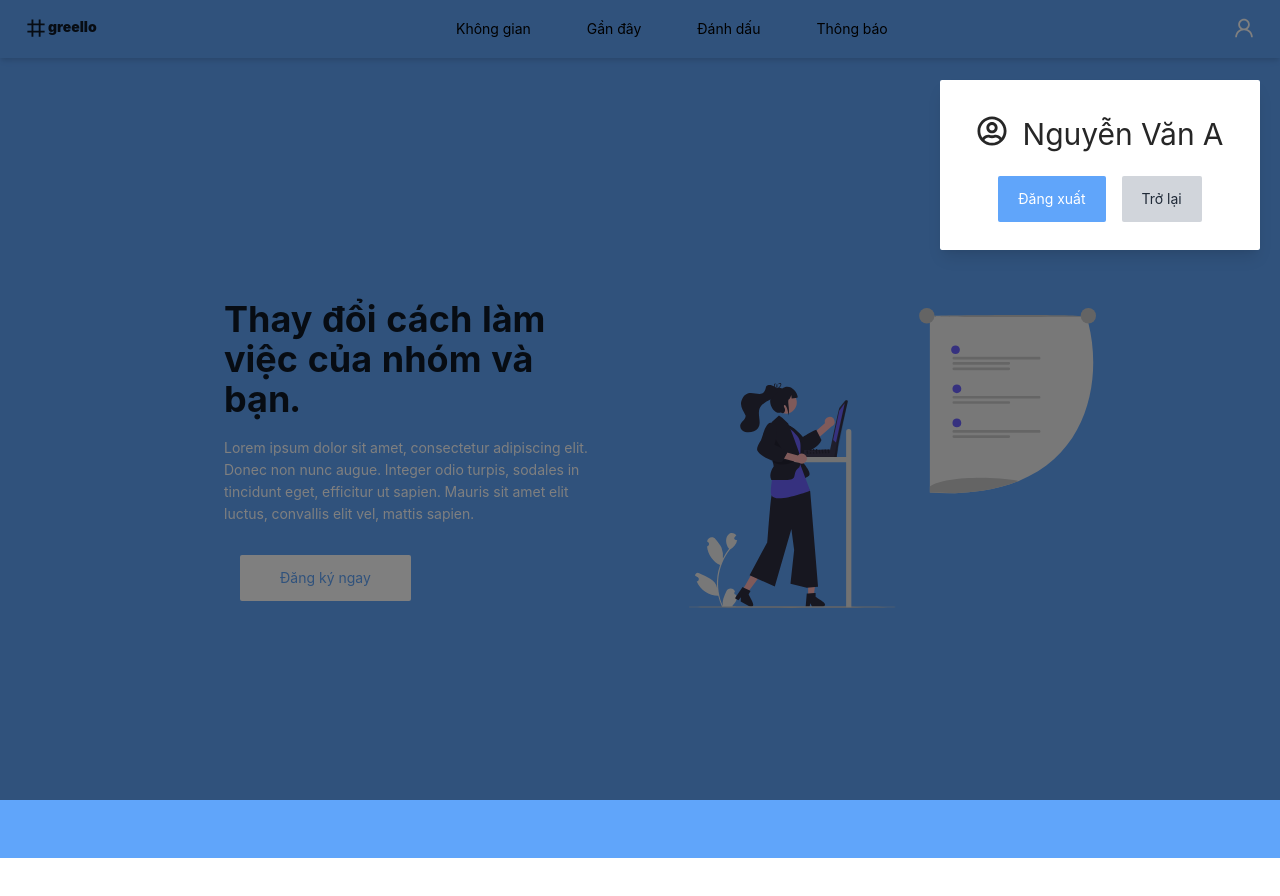
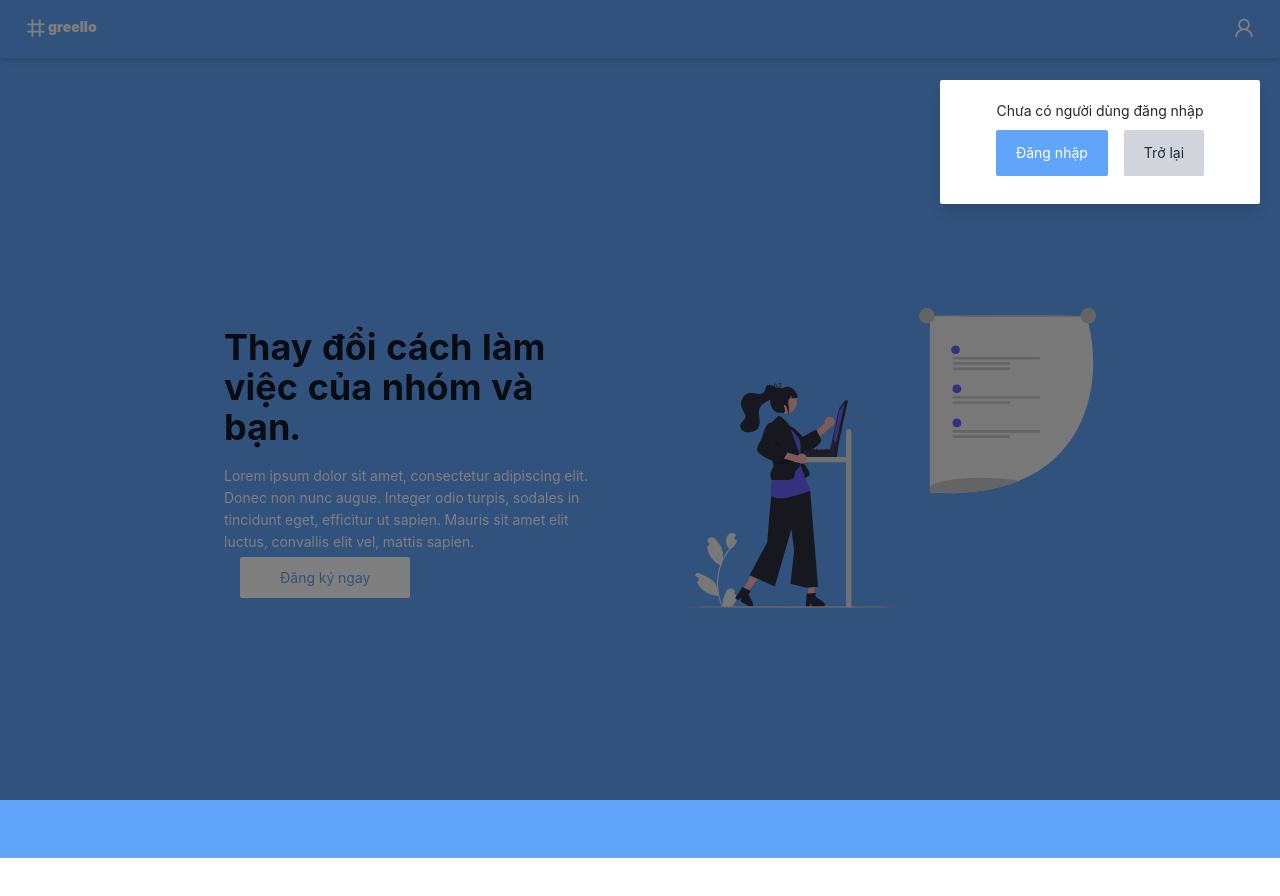
Before and after one commit to SilvirD/TodoApp-FinalProject, a React (Create React App) app: page /home in a window 1280 px wide. Both pictures are taken after a click on the element 1244 px from the left and 28 px from the top of the page. Shown: the top 896 px of the page. Built offline with nearby package versions, Linux system fonts and the light colour scheme.

Commit message:
mod: login redirect

```diff
--- a/package.json
+++ b/package.json
@@ -4,7 +4,6 @@
   "private": true,
   "dependencies": {
     "@craco/craco": "^6.3.0",
-    "@reduxjs/toolkit": "^1.6.2",
     "@testing-library/jest-dom": "^5.11.4",
     "@testing-library/react": "^11.1.0",
     "@testing-library/user-event": "^12.1.10",
@@ -17,7 +16,6 @@
     "react-beautiful-dnd": "^13.1.0",
     "react-dom": "^17.0.2",
     "react-icons": "^4.3.1",
-    "react-redux": "^7.2.6",
     "react-router-dom": "^5.3.0",
     "react-scripts": "4.0.3",
     "sass": "^1.43.4",
--- a/src/App.js
+++ b/src/App.js
@@ -16,6 +16,7 @@ import imageList from "./images/index";
 function App() {
   const [userModal, setUserModal] = useState(false);
   const [mobileMenu, setMobileMenu] = useState(false);
+  const [loginState, setLogState] = useState(localStorage.getItem("tokenLogin"))
 
   const imgList = Object.values(imageList);
   const randImg = imgList[Math.floor(Math.random() * imgList.length)];
@@ -44,18 +45,23 @@ function App() {
             setUserModal={setUserModal}
             mobileMenu={mobileMenu}
             setMobileMenu={setMobileMenu}
+            loginState={loginState}
           />
-          <UserDialog userModal={userModal} setUserModal={setUserModal} />
+          <UserDialog userModal={userModal} setUserModal={setUserModal}
+          loginState={loginState} setLogState={setLogState} />
           <MobileMenu mobileMenu={mobileMenu} setMobileMenu={setMobileMenu} />
 
           <Switch>
+            <Route exact path="/login">
+              <Login loginState={loginState} setLogState={setLogState} />
+              </Route>
+            <Route exact path="/register" component={Register} />
+            <Route exact path="/home" component={Home} />
+
             <Route exact path="/" component={Workspace} />
             <Route exact path="/recent/:id" component={Recent} />
             <Route exact path="/bookmark" component={Bookmark} />
             <Route exact path="/notification/:id" component={TableDetail} />
-            <Route exact path="/login" component={Login} />
-            <Route exact path="/register" component={Register} />
-            <Route exact path="/home" component={Home} />
           </Switch>
         </div>
       </Router>
--- a/src/components/Home/Section.js
+++ b/src/components/Home/Section.js
@@ -1,4 +1,5 @@
 import '../../styles/Home.scss'
+import { Link } from "react-router-dom";
 
 
 const Section = ({ text, desc, svgLink, blueBg, haveButton, reverse }) => {
@@ -8,7 +9,7 @@ const Section = ({ text, desc, svgLink, blueBg, haveButton, reverse }) => {
 				<h1 class="font-bold text-4xl">{text}</h1>
 				<p>{desc}</p>
 				{
-					haveButton && (<button>Đăng ký ngay</button>)
+					haveButton && (<Link to="/register">Đăng ký ngay</Link>)
 				}
 			</div>
 			<object data={svgLink} class="w-9/12 md:w-4/12"></object>
--- a/src/components/NavBar/NavBar.js
+++ b/src/components/NavBar/NavBar.js
@@ -3,7 +3,8 @@ import { Link } from "react-router-dom";
 
 import "./NavBar.scss";
 
-const NavBar = ({ userModal, setUserModal, mobileMenu, setMobileMenu }) => {
+const NavBar = ({ userModal, setUserModal, mobileMenu, setMobileMenu, loginState }) => {
+
   const ICONSIZE = 24;
 
   const toggleMobileMenu = (mobileMenu) => {
@@ -20,10 +21,12 @@ const NavBar = ({ userModal, setUserModal, mobileMenu, setMobileMenu }) => {
 
   return (
     <nav className="navbar">
-      <h1 className="brand-section">
+      <Link to="/home" className="brand-section">
         <AiOutlineNumber size={ICONSIZE} /> greello
-      </h1>
+        </Link>
 
+      {
+        loginState &&
         <div className="navlinks">
           <ul>
             <li>
@@ -40,6 +43,7 @@ const NavBar = ({ userModal, setUserModal, mobileMenu, setMobileMenu }) => {
             </li>
           </ul>
         </div>
+      }
 
       <div className="flex absolute top-1 right-3">
         <div
@@ -48,9 +52,9 @@ const NavBar = ({ userModal, setUserModal, mobileMenu, setMobileMenu }) => {
         >
           <AiOutlineUser size={ICONSIZE} />
         </div>
-        <div onClick={(_) => toggleMobileMenu(mobileMenu)} className="menu">
+        {loginState && <div onClick={(_) => toggleMobileMenu(mobileMenu)} className="menu">
           <AiOutlineMenu size={ICONSIZE} />
-        </div>
+        </div>}
       </div>
     </nav>
   );
--- a/src/components/NavBar/NavBar.scss
+++ b/src/components/NavBar/NavBar.scss
@@ -1,5 +1,9 @@
 .navlinks {
   ul > li > a {
-    color: black;
+    color: white;
   }
 }
+
+a {
+  color: white;
+}
--- a/src/components/common/UserDialog.js
+++ b/src/components/common/UserDialog.js
@@ -1,10 +1,13 @@
 import ReactDom from "react-dom";
 import '../../styles/UserDialog.scss'
+import { apiClient } from "../../helper/api_client";
 import { FaRegUserCircle } from "react-icons/fa";
+import { useHistory } from "react-router-dom";
 
-const userDialog = ({ userModal, setUserModal }) => {
+const UserDialog = ({ userModal, setUserModal, loginState, setLogState }) => {
+	const history = useHistory();
+
 	const handleClose = (userModal) => {
-		console.log(userModal)
 		if (userModal) {
 			setUserModal(!userModal)
 		}
@@ -12,19 +15,35 @@ const userDialog = ({ userModal, setUserModal }) => {
 
 	const handleLogout = () => {
 		localStorage.removeItem('tokenLogin')
+		if (userModal) {
+			setUserModal(!userModal)
+			setLogState(localStorage.getItem('tokenLogin'))
+		}
+		history.push('/login')
+	}
+
+	const moveToLogin = () => {
+		if (userModal) {
+			setUserModal(!userModal)
+		}
+		history.push('/login')
 	}
 
 	return ReactDom.createPortal(
 		<>
 		{userModal && <div className="overlay">
 			<div className="dialog">
-				<div className="userinfo">
+				{ loginState && <div className="userinfo">
 					<span><FaRegUserCircle /></span> <span>Nguyễn Văn A</span>
-				</div>
+				</div>}
+				{ !loginState && <span>Chưa có người dùng đăng nhập</span> }
 				<div className="flex">
-					<button className="logout-btn" onClick={_ => handleLogout()}>
+					{ loginState && <button className="logout-btn" onClick={_ => handleLogout()}>
 						Đăng xuất
-					</button>
+					</button>}
+					{ !loginState && <button className="logout-btn" onClick={_ => moveToLogin()}>
+						Đăng nhập
+					</button>}
 					<button onClick={_ => handleClose(userModal)}>
 						Trở lại
 					</button>
@@ -36,4 +55,4 @@ const userDialog = ({ userModal, setUserModal }) => {
 	)
 }
 
-export default userDialog
+export default UserDialog
--- a/src/components/pages/Login.js
+++ b/src/components/pages/Login.js
@@ -13,7 +13,7 @@ const initialMsg = {
   msgPassword: "",
 };
 
-const Login = () => {
+const Login = ({ loginState, setLogState }) => {
   const history = useHistory();
 
   const [userInfo, setUserInfo] = useState(initialValue);
@@ -86,6 +86,7 @@ const Login = () => {
         .then((response) => {
           localStorage.setItem("tokenLogin", response.data);
           alert("login successfully");
+          setLogState(localStorage.getItem('tokenLogin'))
           history.push("/");
         })
         .catch((error) => {
--- a/src/components/pages/Register.js
+++ b/src/components/pages/Register.js
@@ -17,7 +17,7 @@ const initialMsg = {
   msgRePassword: "",
 };
 
-const Register = () => {
+const Register = ({ loginState, setLogState }) => {
   const [userInfo, setUserInfo] = useState(initialValue);
   const [errorMsg, setErrorMsg] = useState(initialMsg);
   const [repo, setRepo] = useState([]);
@@ -63,6 +63,7 @@ const Register = () => {
           alert("add user successfully");
           setErrorMsg(initialMsg);
           setUserInfo(initialValue);
+          setLogState(localStorage.getItem('tokenLogin'))
         })
         .catch((error) => {
           alert("error send data", error);
--- a/src/index.scss
+++ b/src/index.scss
@@ -24,8 +24,8 @@ body {
 
 .brand-section {
   @apply absolute top-1 left-3
-    cursor-pointer p-3 rounded-sm
-    hover:bg-blue-300 flex font-black;
+    cursor-pointer p-3 rounded-sm text-white
+    hover:bg-blue-300 hover:text-white flex font-black;
 }
 
 .navlinks {
--- a/src/styles/Home.scss
+++ b/src/styles/Home.scss
@@ -1,7 +1,7 @@
 .section {
   @apply h-screen flex justify-center items-center p-7 space-x-10 flex-col md:flex-row;
 
-  button {
+  a {
     @apply m-4 py-3 px-10 rounded-sm
     bg-white text-blue-400 cursor-pointer
     hover:bg-blue-300 hover:text-white;
```
Also changed, not shown: 1 other file (tests, documents, lock files or other folders). Lines whose indentation alone changed are shown as unchanged.
